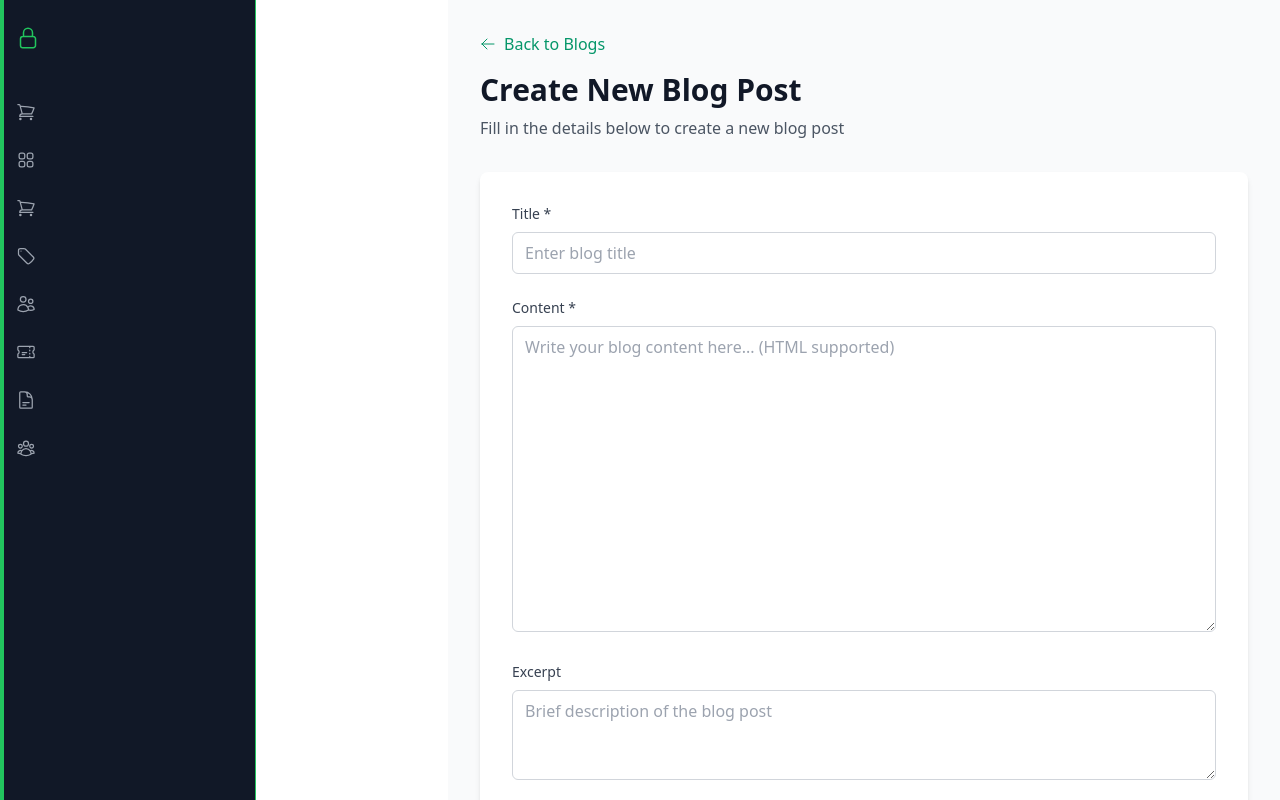
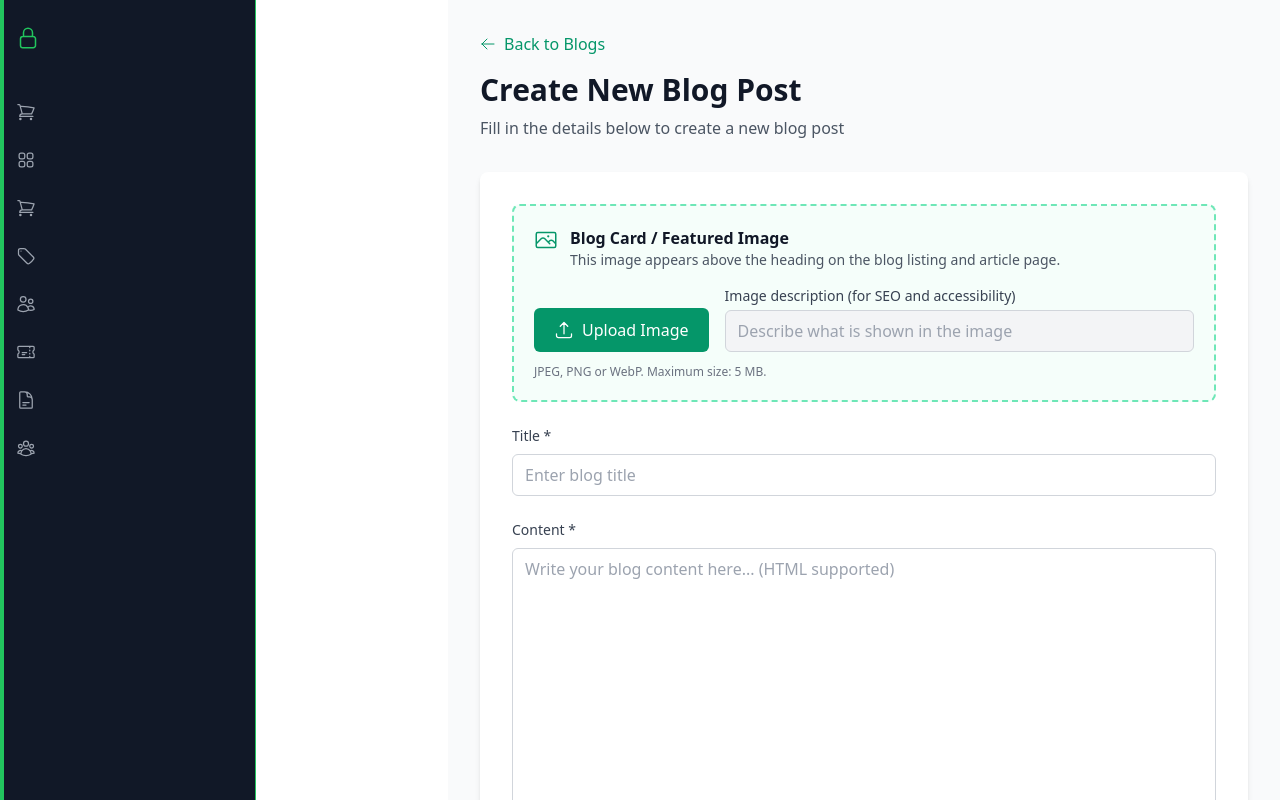
Before and after one commit to akshatsri47/admin, a Next.js app: page /blogs/create in a window 1280 px wide. Shown: the top 800 px of the page. Built offline with nearby package versions, Linux system fonts and the light colour scheme.

Commit message:
Add featured image upload to blog editor

```diff
--- a/src/app/blogs/[id]/edit/page.tsx
+++ b/src/app/blogs/[id]/edit/page.tsx
@@ -7,6 +7,8 @@ import { ArrowLeftIcon } from '@heroicons/react/24/outline';
 import { getBlogById } from '../../../../lib/blogFirestore';
 import { BlogData } from '../../../../types/blog';
 import { convertToDate } from '../../../../types/firebase';
+import BlogFeaturedImageUpload from '../../../../components/BlogFeaturedImageUpload';
+import { BlogFormData } from '../../../../types/blog';
 
 // Helper function to format date for input field
 const formatDateForInput = (dateValue: unknown): string => {
@@ -31,6 +33,8 @@ export default function EditBlogPage() {
   const [blog, setBlog] = useState<BlogData | null>(null);
   const [loading, setLoading] = useState(true);
   const [saving, setSaving] = useState(false);
+  const [uploadingImage, setUploadingImage] = useState(false);
+  const [featuredImage, setFeaturedImage] = useState<BlogFormData['featuredImage']>();
   const [error, setError] = useState<string | null>(null);
   const [formData, setFormData] = useState({
     title: '',
@@ -64,6 +68,7 @@ export default function EditBlogPage() {
       }
 
       setBlog(blogData);
+      setFeaturedImage(blogData.featuredImage);
 
       // Populate form with existing data
       setFormData({
@@ -99,6 +104,7 @@ export default function EditBlogPage() {
         title: formData.title,
         content: formData.content,
         excerpt: formData.excerpt,
+        featuredImage,
         categories: formData.categories.split(',').map(cat => cat.trim()).filter(Boolean),
         tags: formData.tags.split(',').map(tag => tag.trim()).filter(Boolean),
         status: formData.status,
@@ -209,6 +215,12 @@ export default function EditBlogPage() {
         {/* Form */}
         <form onSubmit={handleSubmit} className="bg-white rounded-lg shadow-md p-8">
           <div className="space-y-6">
+            <BlogFeaturedImageUpload
+              value={featuredImage}
+              onChange={setFeaturedImage}
+              onUploadingChange={setUploadingImage}
+            />
+
             {/* Title */}
             <div>
               <label htmlFor="title" className="block text-sm font-medium text-gray-700 mb-2">
@@ -389,13 +401,13 @@ export default function EditBlogPage() {
               </Link>
               <button
                 type="submit"
-                disabled={saving}
+                disabled={saving || uploadingImage}
                 className="px-6 py-2 bg-emerald-600 text-white rounded-md hover:bg-emerald-700 transition-colors disabled:opacity-50 disabled:cursor-not-allowed"
               >
-                {saving ? (
+                {saving || uploadingImage ? (
                   <div className="flex items-center">
                     <div className="animate-spin rounded-full h-4 w-4 border-b-2 border-white mr-2"></div>
-                    Updating...
+                    {uploadingImage ? 'Uploading image...' : 'Updating...'}
                   </div>
                 ) : (
                   'Update Blog Post'
--- a/src/app/blogs/create/page.tsx
+++ b/src/app/blogs/create/page.tsx
@@ -4,10 +4,14 @@ import { useState } from 'react';
 import { useRouter } from 'next/navigation';
 import Link from 'next/link';
 import { ArrowLeftIcon } from '@heroicons/react/24/outline';
+import BlogFeaturedImageUpload from '../../../components/BlogFeaturedImageUpload';
+import { BlogFormData } from '../../../types/blog';
 
 export default function CreateBlogPage() {
   const router = useRouter();
   const [loading, setLoading] = useState(false);
+  const [uploadingImage, setUploadingImage] = useState(false);
+  const [featuredImage, setFeaturedImage] = useState<BlogFormData['featuredImage']>();
   const [formData, setFormData] = useState({
     title: '',
     content: '',
@@ -33,6 +37,7 @@ export default function CreateBlogPage() {
         title: formData.title,
         content: formData.content,
         excerpt: formData.excerpt,
+        featuredImage,
         categories: formData.categories.split(',').map(cat => cat.trim()).filter(Boolean),
         tags: formData.tags.split(',').map(tag => tag.trim()).filter(Boolean),
         status: formData.status,
@@ -113,6 +118,12 @@ export default function CreateBlogPage() {
         {/* Form */}
         <form onSubmit={handleSubmit} className="bg-white rounded-lg shadow-md p-8">
           <div className="space-y-6">
+            <BlogFeaturedImageUpload
+              value={featuredImage}
+              onChange={setFeaturedImage}
+              onUploadingChange={setUploadingImage}
+            />
+
             {/* Title */}
             <div>
               <label htmlFor="title" className="block text-sm font-medium text-gray-700 mb-2">
@@ -293,13 +304,13 @@ export default function CreateBlogPage() {
               </Link>
               <button
                 type="submit"
-                disabled={loading}
+                disabled={loading || uploadingImage}
                 className="px-6 py-2 bg-emerald-600 text-white rounded-md hover:bg-emerald-700 transition-colors disabled:opacity-50 disabled:cursor-not-allowed"
               >
-                {loading ? (
+                {loading || uploadingImage ? (
                   <div className="flex items-center">
                     <div className="animate-spin rounded-full h-4 w-4 border-b-2 border-white mr-2"></div>
-                    Creating...
+                    {uploadingImage ? 'Uploading image...' : 'Creating...'}
                   </div>
                 ) : (
                   'Create Blog Post'
--- /dev/null
+++ b/src/components/BlogFeaturedImageUpload.tsx
@@ -0,0 +1,111 @@
+"use client";
+
+import { useState } from 'react';
+import { PhotoIcon, ArrowUpTrayIcon } from '@heroicons/react/24/outline';
+import { uploadMediaFiles, validateFileForUpload } from '../lib/mediaUtils';
+import { BlogFormData } from '../types/blog';
+
+type FeaturedImage = NonNullable<BlogFormData['featuredImage']>;
+
+interface BlogFeaturedImageUploadProps {
+  value?: FeaturedImage;
+  onChange: (image: FeaturedImage) => void;
+  onUploadingChange?: (uploading: boolean) => void;
+}
+
+export default function BlogFeaturedImageUpload({
+  value,
+  onChange,
+  onUploadingChange,
+}: BlogFeaturedImageUploadProps) {
+  const [uploading, setUploading] = useState(false);
+  const [error, setError] = useState('');
+
+  const handleFileChange = async (event: React.ChangeEvent<HTMLInputElement>) => {
+    const file = event.target.files?.[0];
+    if (!file) return;
+
+    const validation = validateFileForUpload(file);
+    if (!validation.isValid || !file.type.startsWith('image/')) {
+      setError(validation.error || 'Please select a JPEG, PNG, or WebP image.');
+      event.target.value = '';
+      return;
+    }
+
+    setError('');
+    setUploading(true);
+    onUploadingChange?.(true);
+
+    try {
+      const result = await uploadMediaFiles([file]);
+      const uploadedImage = result.mediaItems.find((item) => item.type === 'image');
+      if (!uploadedImage) throw new Error('The image could not be uploaded.');
+
+      onChange({
+        url: uploadedImage.url,
+        cloudinaryId: uploadedImage.cloudinaryId,
+        altText: value?.altText || file.name.replace(/\.[^.]+$/, '').replace(/[-_]+/g, ' '),
+      });
+    } catch (uploadError) {
+      setError(uploadError instanceof Error ? uploadError.message : 'Image upload failed.');
+    } finally {
+      setUploading(false);
+      onUploadingChange?.(false);
+      event.target.value = '';
+    }
+  };
+
+  return (
+    <section className="rounded-lg border-2 border-dashed border-emerald-300 bg-emerald-50/50 p-5">
+      <div className="mb-4 flex items-start gap-3">
+        <PhotoIcon className="mt-0.5 h-6 w-6 text-emerald-600" />
+        <div>
+          <h2 className="font-semibold text-gray-900">Blog Card / Featured Image</h2>
+          <p className="text-sm text-gray-600">
+            This image appears above the heading on the blog listing and article page.
+          </p>
+        </div>
+      </div>
+
+      {value?.url && (
+        <div className="mb-4 overflow-hidden rounded-lg border border-gray-200 bg-white">
+          {/* A plain image preview supports every Cloudinary delivery URL without changing app configuration. */}
+          {/* eslint-disable-next-line @next/next/no-img-element */}
+          <img src={value.url} alt={value.altText || 'Featured image preview'} className="h-56 w-full object-cover" />
+        </div>
+      )}
+
+      <div className="grid gap-4 sm:grid-cols-[auto_1fr] sm:items-end">
+        <label className="inline-flex cursor-pointer items-center justify-center gap-2 rounded-md bg-emerald-600 px-5 py-2.5 font-medium text-white hover:bg-emerald-700">
+          <ArrowUpTrayIcon className="h-5 w-5" />
+          {uploading ? 'Uploading...' : value ? 'Replace Image' : 'Upload Image'}
+          <input
+            type="file"
+            accept="image/jpeg,image/png,image/webp"
+            className="sr-only"
+            disabled={uploading}
+            onChange={handleFileChange}
+          />
+        </label>
+
+        <div>
+          <label htmlFor="featuredImageAlt" className="mb-1 block text-sm font-medium text-gray-700">
+            Image description (for SEO and accessibility)
+          </label>
+          <input
+            id="featuredImageAlt"
+            type="text"
+            value={value?.altText || ''}
+            disabled={!value || uploading}
+            onChange={(event) => value && onChange({ ...value, altText: event.target.value })}
+            placeholder="Describe what is shown in the image"
+            className="w-full rounded-md border border-gray-300 px-3 py-2 disabled:bg-gray-100"
+          />
+        </div>
+      </div>
+
+      <p className="mt-3 text-xs text-gray-500">JPEG, PNG or WebP. Maximum size: 5 MB.</p>
+      {error && <p className="mt-2 text-sm font-medium text-red-600">{error}</p>}
+    </section>
+  );
+}
```
